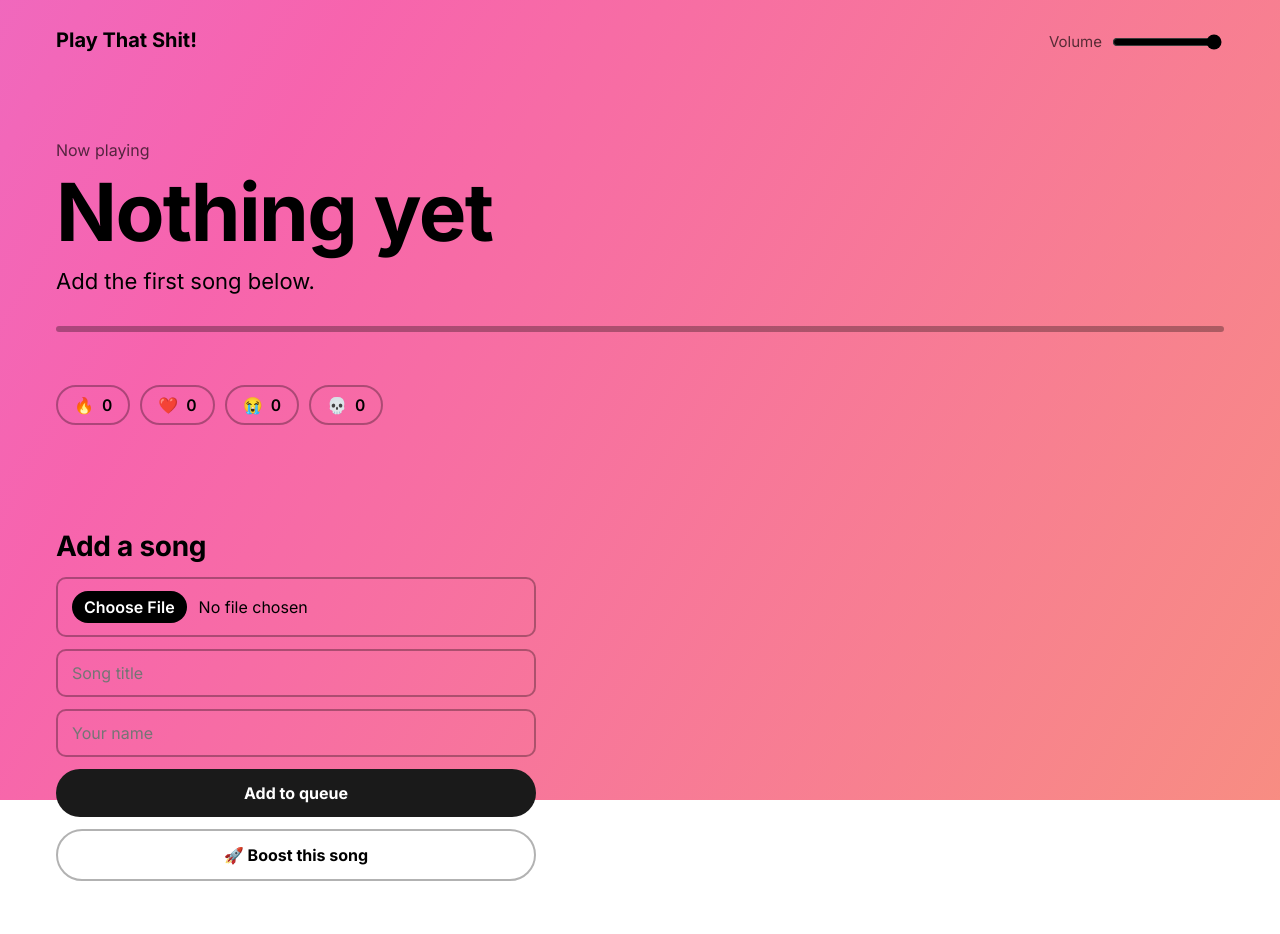
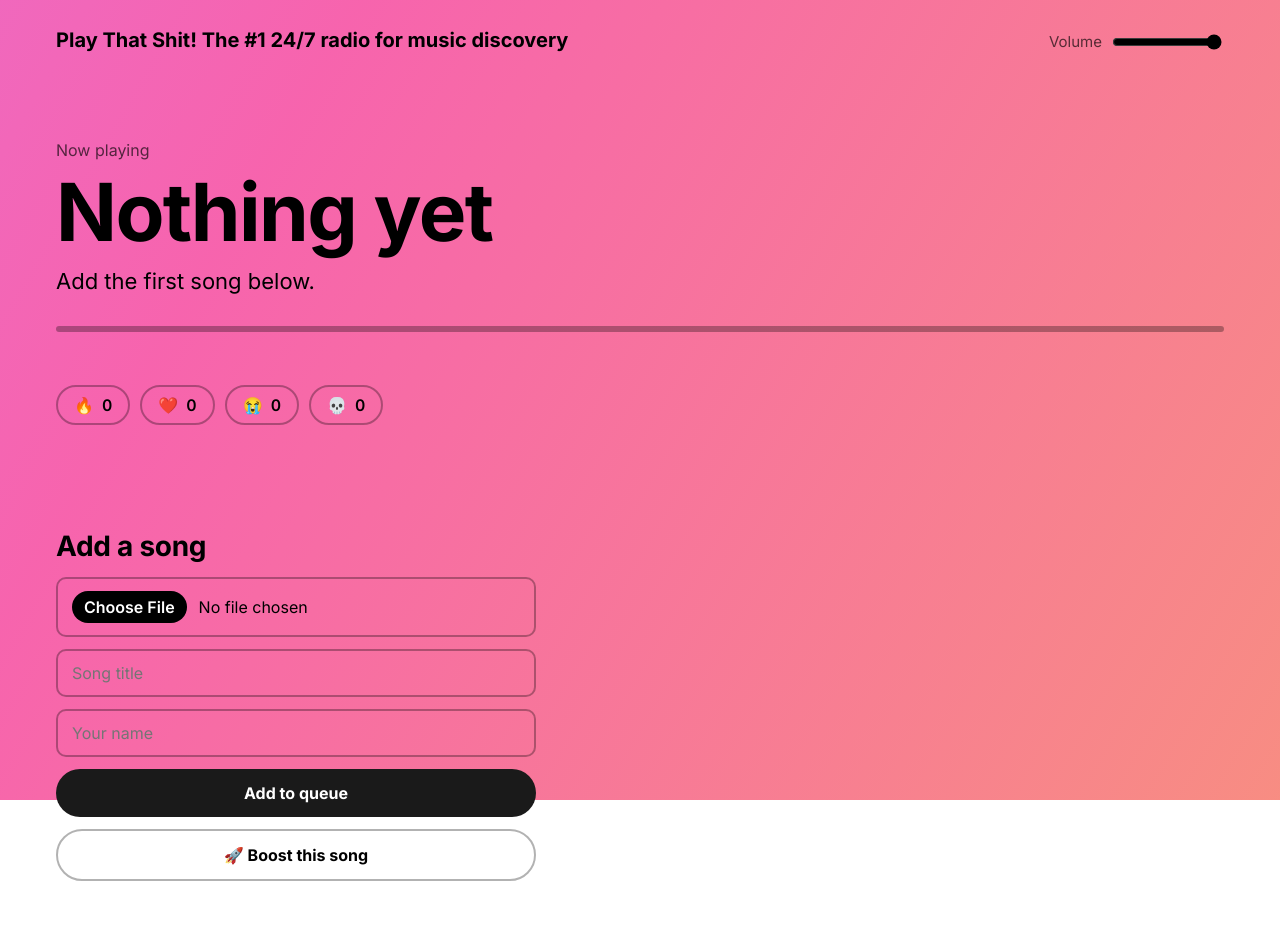
Before and after one commit to dylanc316/playthatshit, a website: page public/index.html in a window 1280 px wide. Shown: the top 934 px of the page. Drawn offline with Linux system fonts and the light colour scheme.

Commit message:
Update index.html

```diff
--- a/public/index.html
+++ b/public/index.html
@@ -89,7 +89,7 @@
 </head>
 <body>
 <main>
-  <header><span>Play That Shit!</span><label id="vol">Volume <input id="volume" type="range" min="0" max="1" step="0.01" value="1"></label></header>
+  <header><span>Play That Shit! The #1 24/7 radio for music discovery</span><label id="vol">Volume <input id="volume" type="range" min="0" max="1" step="0.01" value="1"></label></header>
 
   <div class="stage">
     <small id="label">Now playing</small>
```
